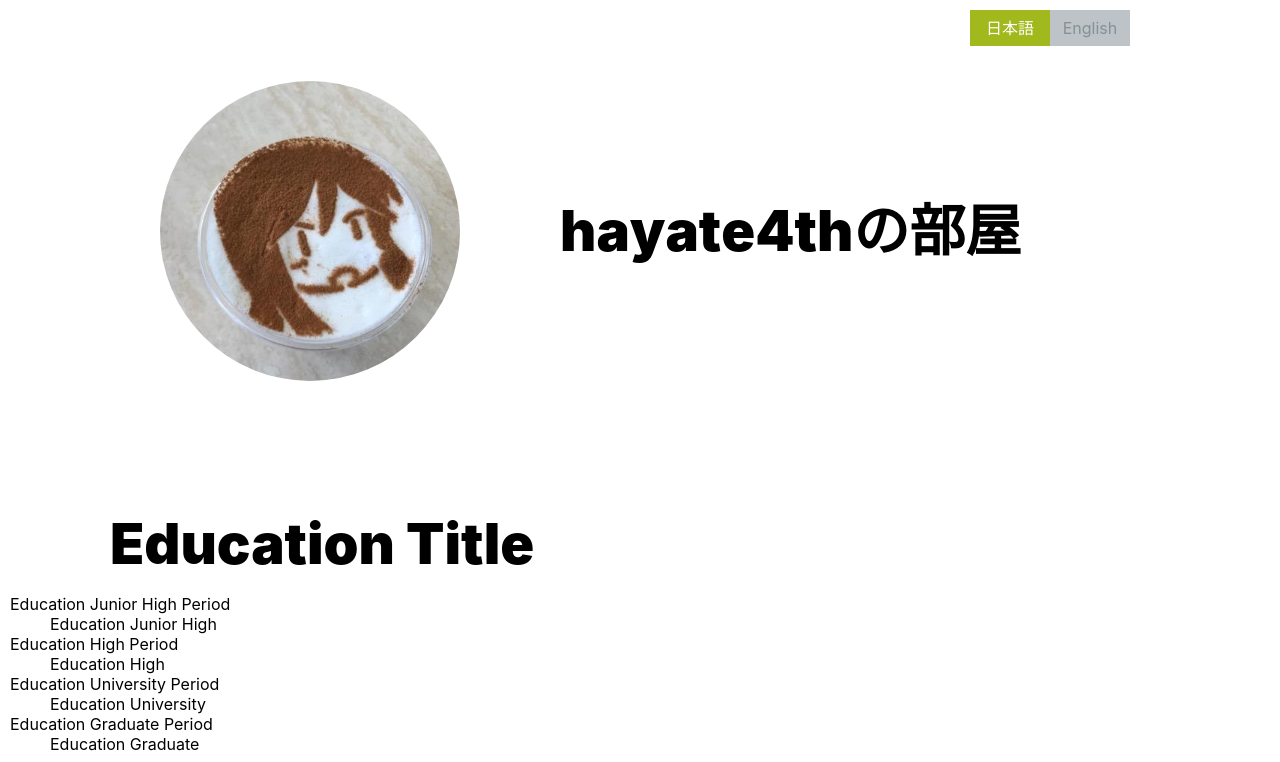
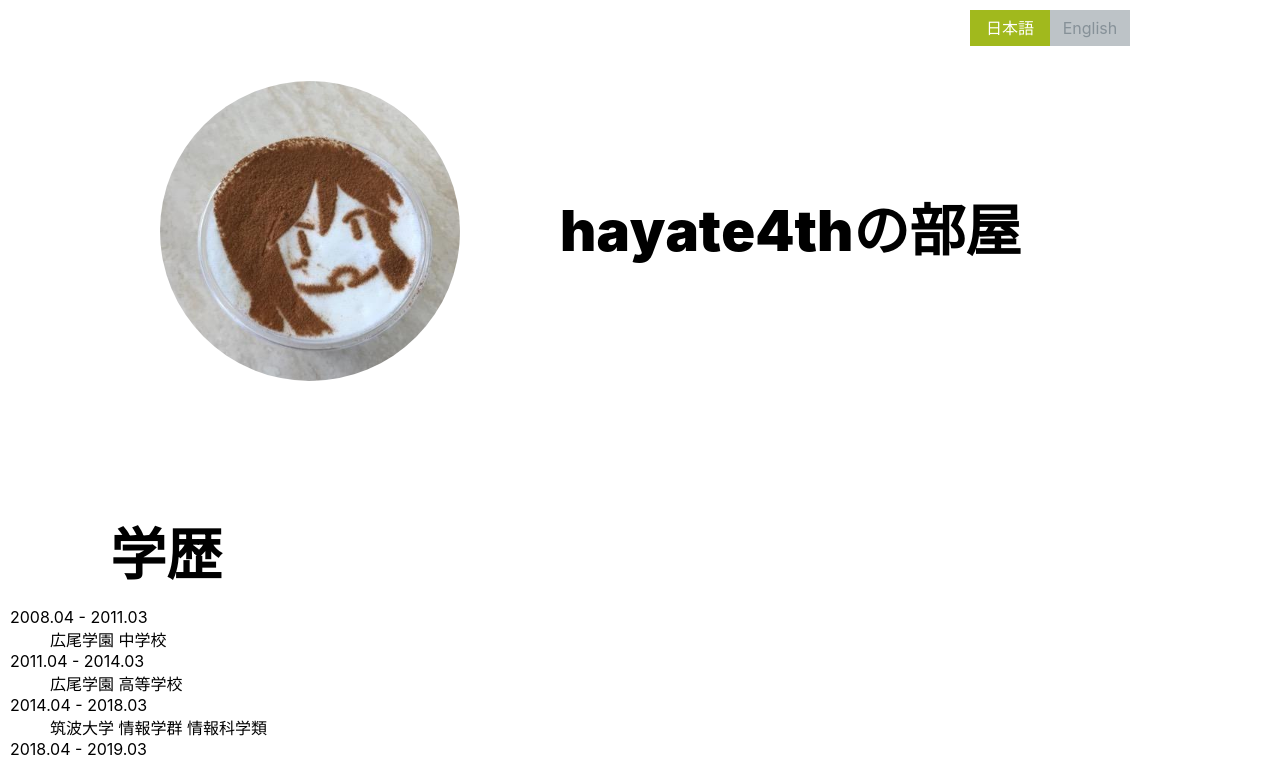
Before and after one commit to hayate4th/hayate4th-web, a React (Create React App) app: page / in a window 1280 px wide. Shown: the top 762 px of the page. Built offline with nearby package versions, Linux system fonts and the light colour scheme; what typescript-fsa, typescript-fsa-reducers would draw is missing.

Commit message:
Add new text in i18n file

```diff
--- a/src/i18n.js
+++ b/src/i18n.js
@@ -12,12 +12,30 @@ i18n.use(initReactI18next).init({
     resources: {
         en: {
             translations: {
-                "Main Title": "hayate4th's room"
+                "Main Title": "hayate4th's room",
+                "Education Title": "Education",
+                "Education Junior High": "Hiroo Gakuen Junior High School",
+                "Education Junior High Period": "2008 Apr - 2011 Mar",
+                "Education High": "Hiroo Gakuen Senior High School",
+                "Education High Period": "2011 Apr - 2014 Mar",
+                "Education University": "College of Information Science, University of Tsukuba",
+                "Education University Period": "2014 Apr - 2018 Mar",
+                "Education Graduate": "Department of Computer Science, Graduate school of Systems and Information Science, University of Tsukuba (leave)",
+                "Education Graduate Period": "2018 Apr - 2019 Mar"
             }
         },
         ja: {
             translations: {
-                "Main Title": "hayate4thの部屋"
+                "Main Title": "hayate4thの部屋",
+                "Education Title": "学歴",
+                "Education Junior High": "広尾学園 中学校",
+                "Education Junior High Period": "2008.04 - 2011.03",
+                "Education High": "広尾学園 高等学校",
+                "Education High Period": "2011.04 - 2014.03",
+                "Education University": "筑波大学 情報学群 情報科学類",
+                "Education University Period": "2014.04 - 2018.03",
+                "Education Graduate": "筑波大学大学院 システム情報工学研究科 コンピュータサイエンス専攻 (中途退学)",
+                "Education Graduate Period": "2018.04 - 2019.03"
             }
         }
     }
```
